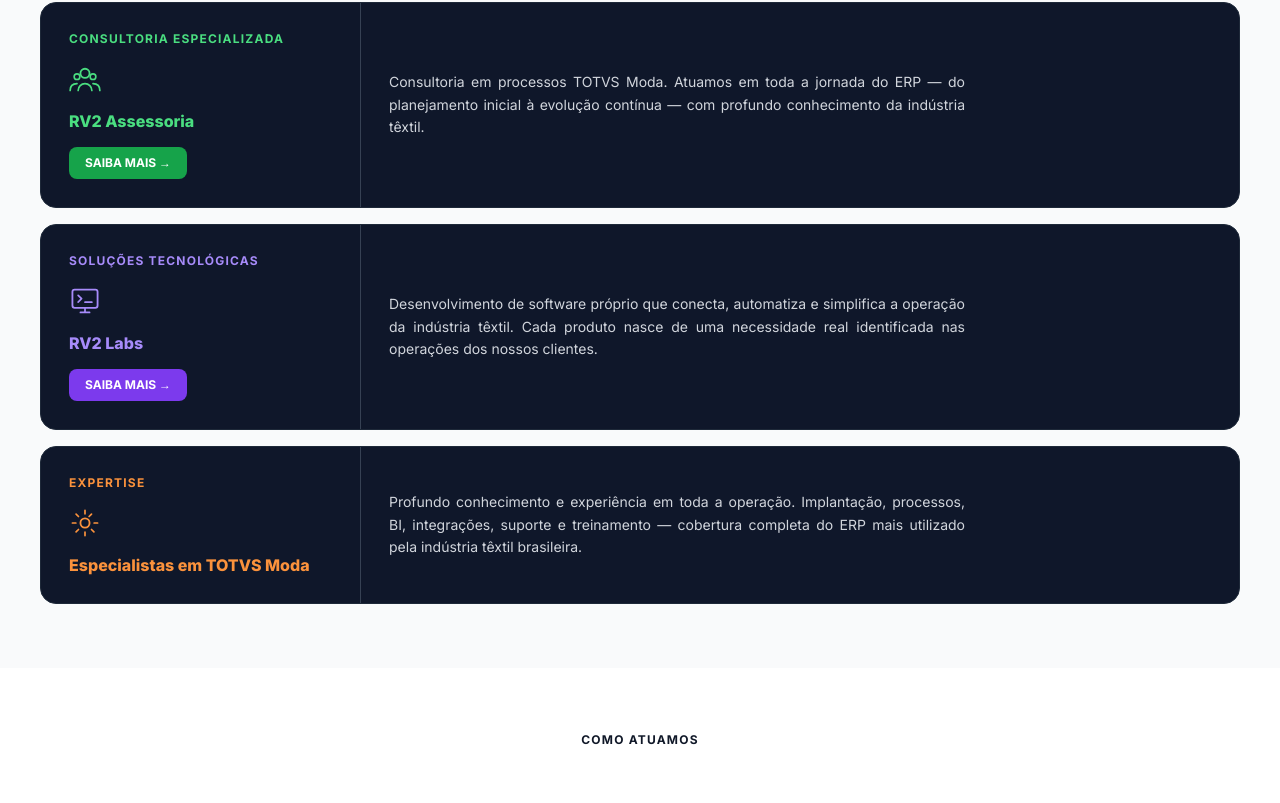
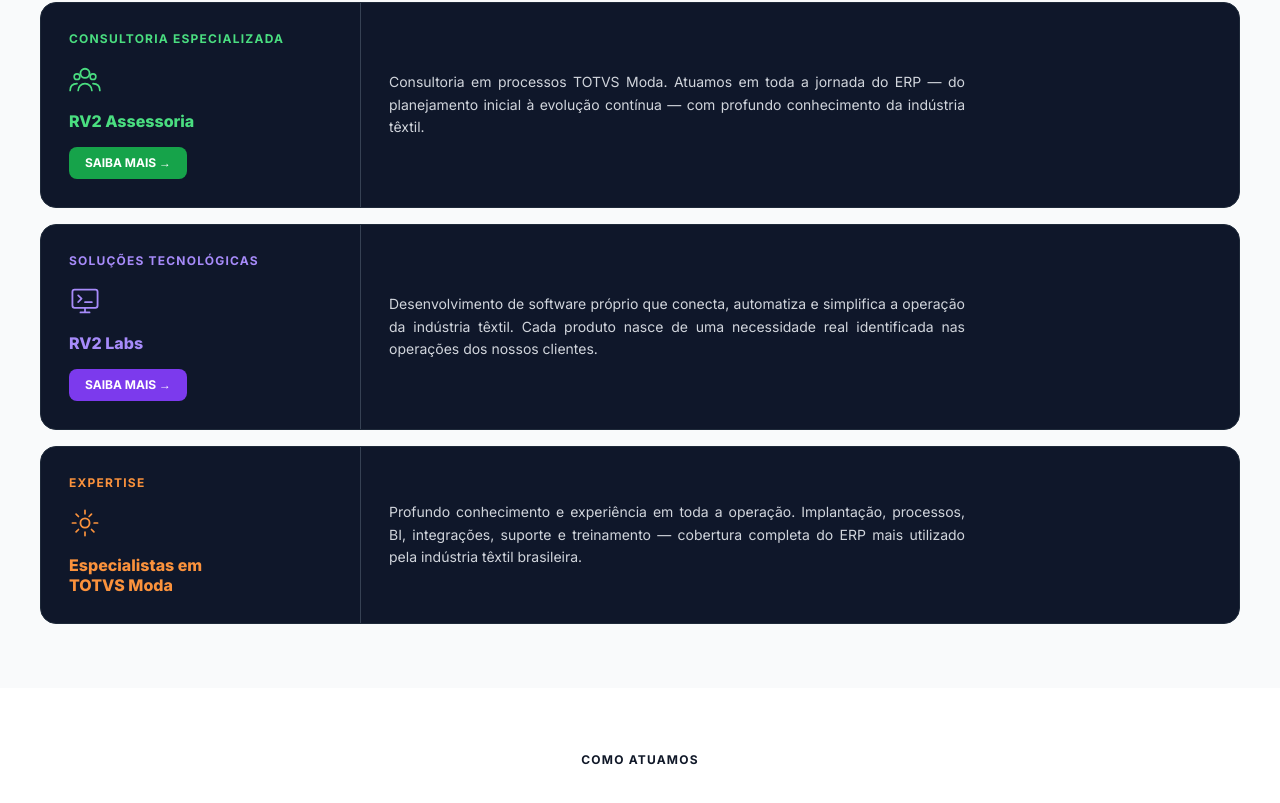
Before and after one commit to Raphacustodio/rv2-site-corp, a Next.js app: page / in a window 1280 px wide. Shown: the part 2534-3337 px from the top of the page. Built offline with nearby package versions, Linux system fonts and the light colour scheme.

Commit message:
style: quebra de linha explícita em "Especialistas em / TOTVS Moda"
Co-Authored-By: Claude Sonnet 4.6 <noreply@anthropic.com>

```diff
--- a/components/home/ServiceCards.tsx
+++ b/components/home/ServiceCards.tsx
@@ -35,7 +35,7 @@ const CARDS = [
     ),
   },
   {
-    title: "Especialistas em TOTVS Moda",
+    title: "Especialistas em\nTOTVS Moda",
     tagline: "EXPERTISE",
     description: "Profundo conhecimento e experiência em toda a operação. Implantação, processos, BI, integrações, suporte e treinamento — cobertura completa do ERP mais utilizado pela indústria têxtil brasileira.",
     color: "#374151",
@@ -74,7 +74,7 @@ export function ServiceCards() {
                     <p className="text-xs font-bold tracking-widest uppercase mb-4"
                       style={{ color: card.titleColor ?? card.color }}>{card.tagline}</p>
                     <div className="mb-4" style={{ color: card.titleColor ?? "white" }}>{card.icon}</div>
-                    <h3 className="font-extrabold text-base leading-tight" style={{ color: card.titleColor ?? "white" }}>{card.title}</h3>
+                    <h3 className="font-extrabold text-base leading-tight whitespace-pre-line" style={{ color: card.titleColor ?? "white" }}>{card.title}</h3>
                   </div>
                   {card.href && (
                     <span className="inline-flex items-center gap-1.5 px-4 py-2 rounded-lg text-xs font-bold text-white transition-colors duration-200"
```
